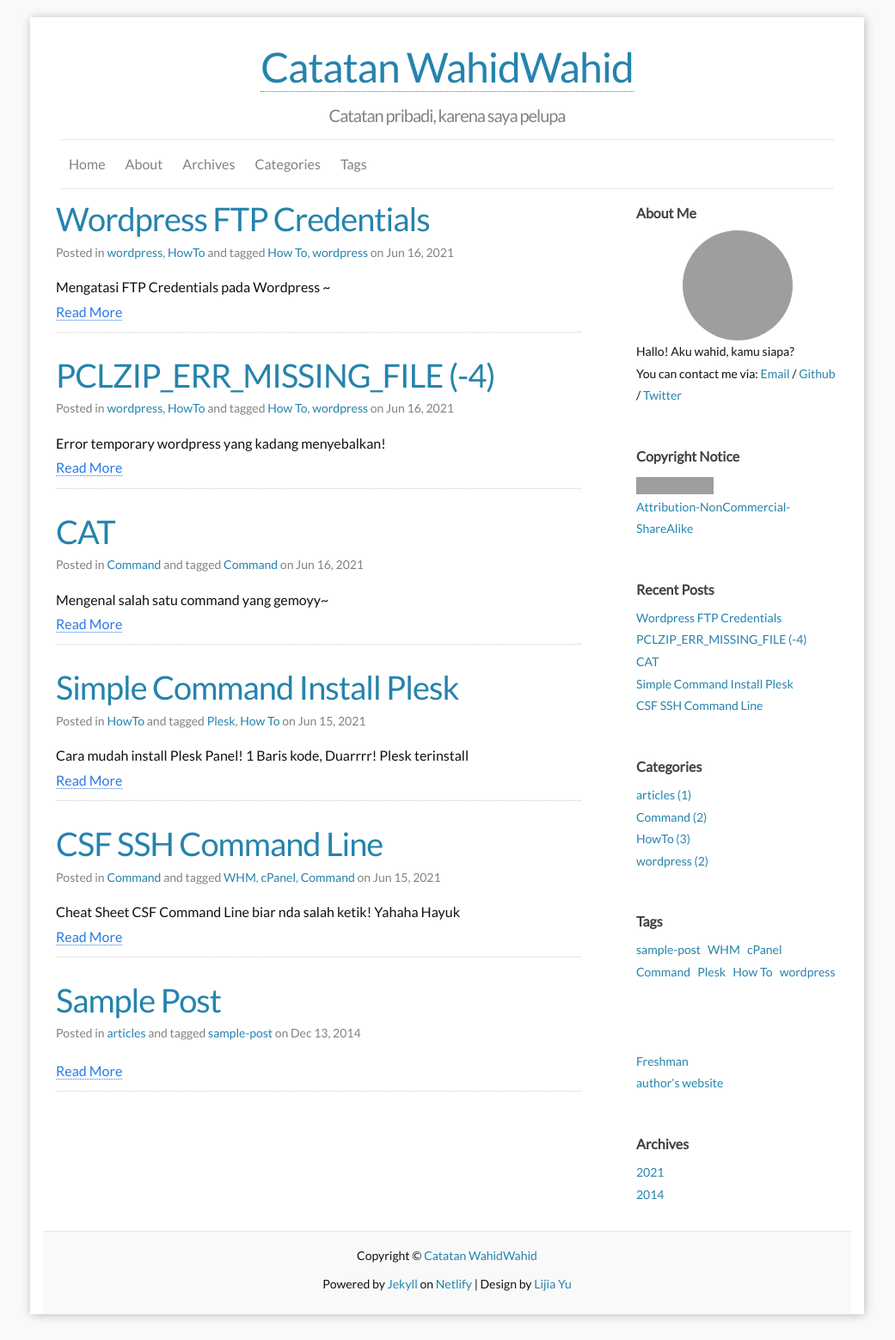
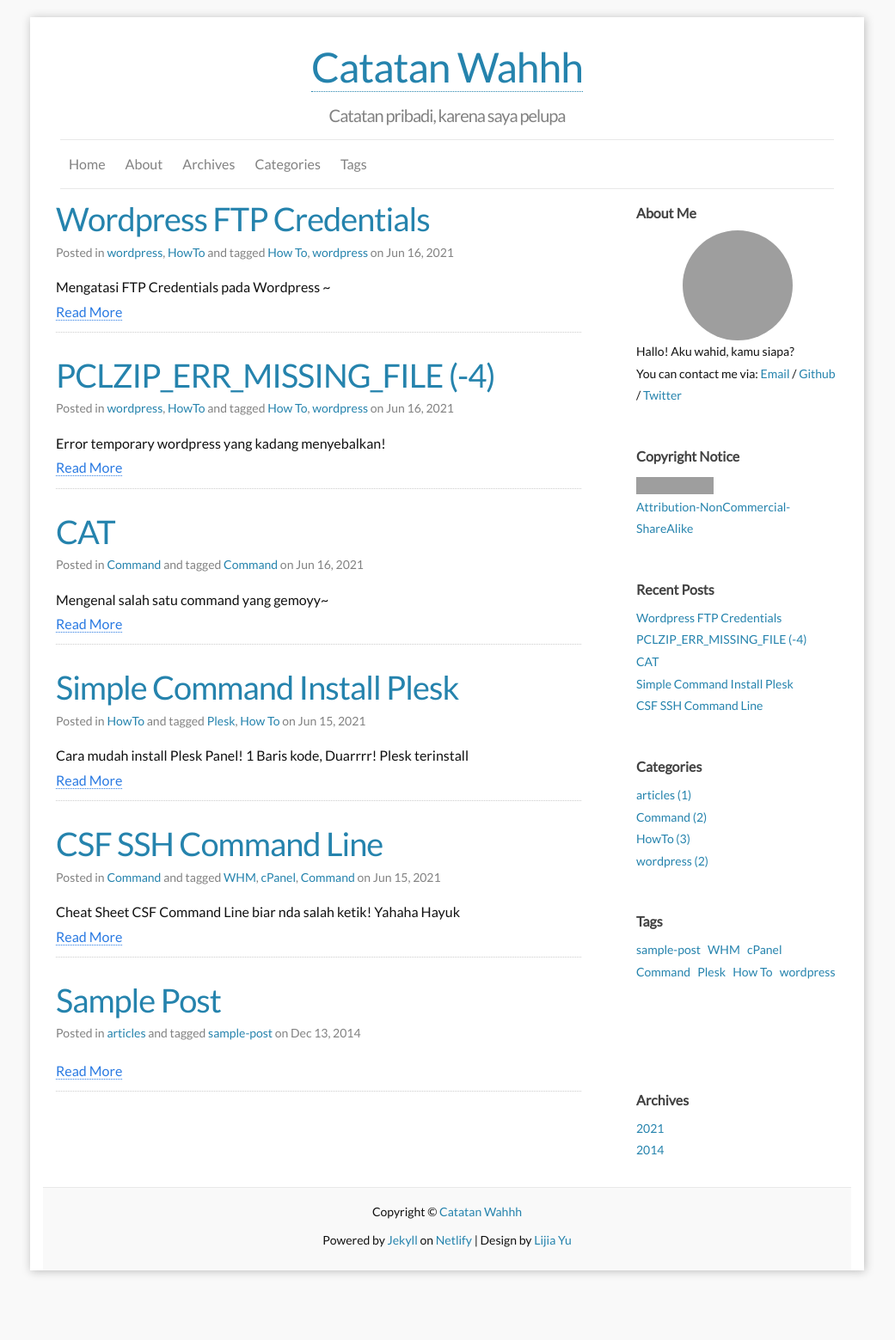
Before and after one commit to ahoirilaila/WebWahhh, a Jekyll site: the page built from index.html, in a window 1280 px wide. Shown: the whole page at 86% size, without its empty margins (120-1161 px from the left). Built offline with Jekyll 4.4.1, drawn with Linux system fonts in a browser that asks for light colours; the list of posts is cut into pages by our own code; after the commit the page ends 1508 px from its top, so only the background shows below that; some of the changed lines change nothing that is shown; grey boxes are pictures that could not be loaded.

Commit message:
Update _config.yml

```diff
--- a/_config.yml
+++ b/_config.yml
@@ -1,5 +1,5 @@
 ### Site info:
-title: Catatan WahidWahid
+title: Catatan Wahhh
 tagline: Catatan pribadi, karena saya pelupa
 author: Damn Wahhh
 email: admin@wahid.my.id
@@ -172,13 +172,13 @@ locales:
 
 ### your Blogroll info, only name can shown on the page.
 
-Blogroll:
-      - name: Freshman
-        href: http://yulijia.net/freshman
-        title: Another Jekyll blog theme
-      - name: author's website
-        href: http://yulijia.net/
-        title: Lijia Yu's website
+#Blogroll:
+#      - name: Freshman
+#        href: http://yulijia.net/freshman
+#        title: Another Jekyll blog theme
+#      - name: author's website
+#        href: http://yulijia.net/
+#        title: Lijia Yu's website
 
 
 ### Build settings
```
